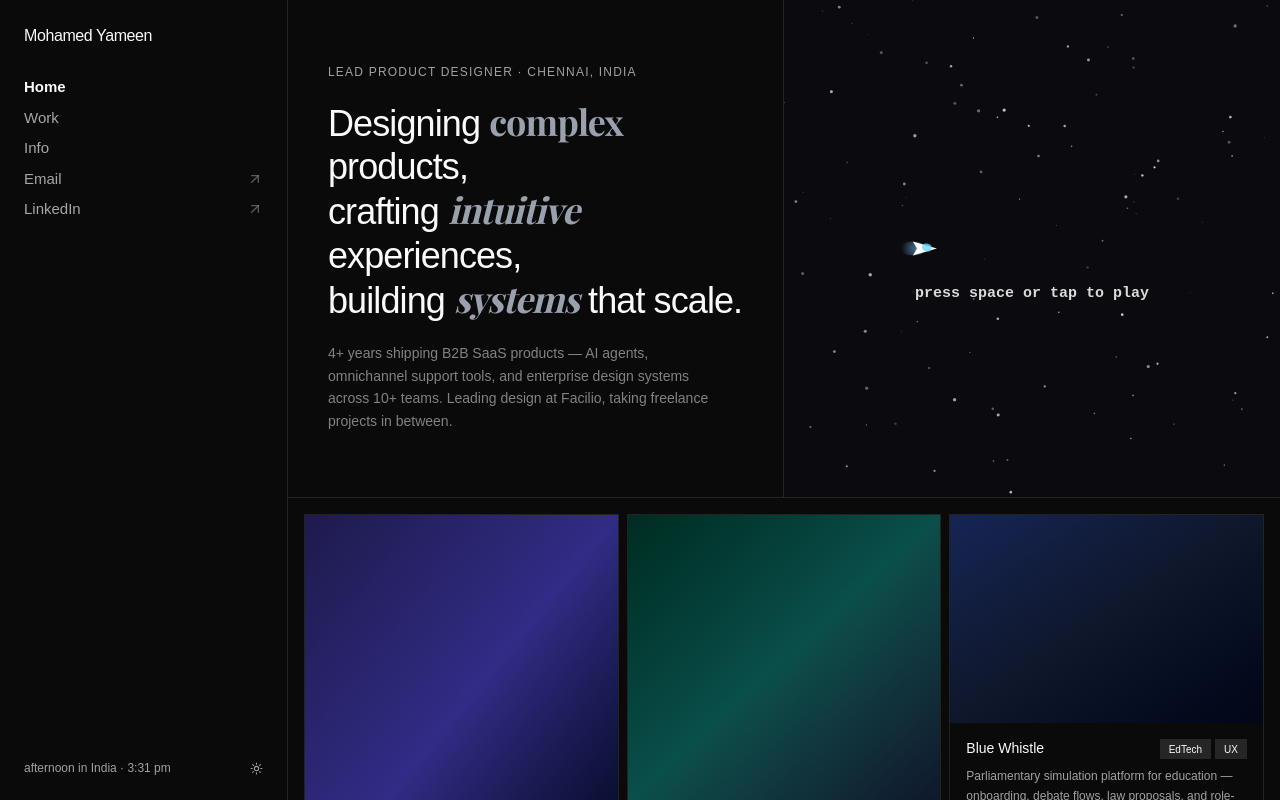
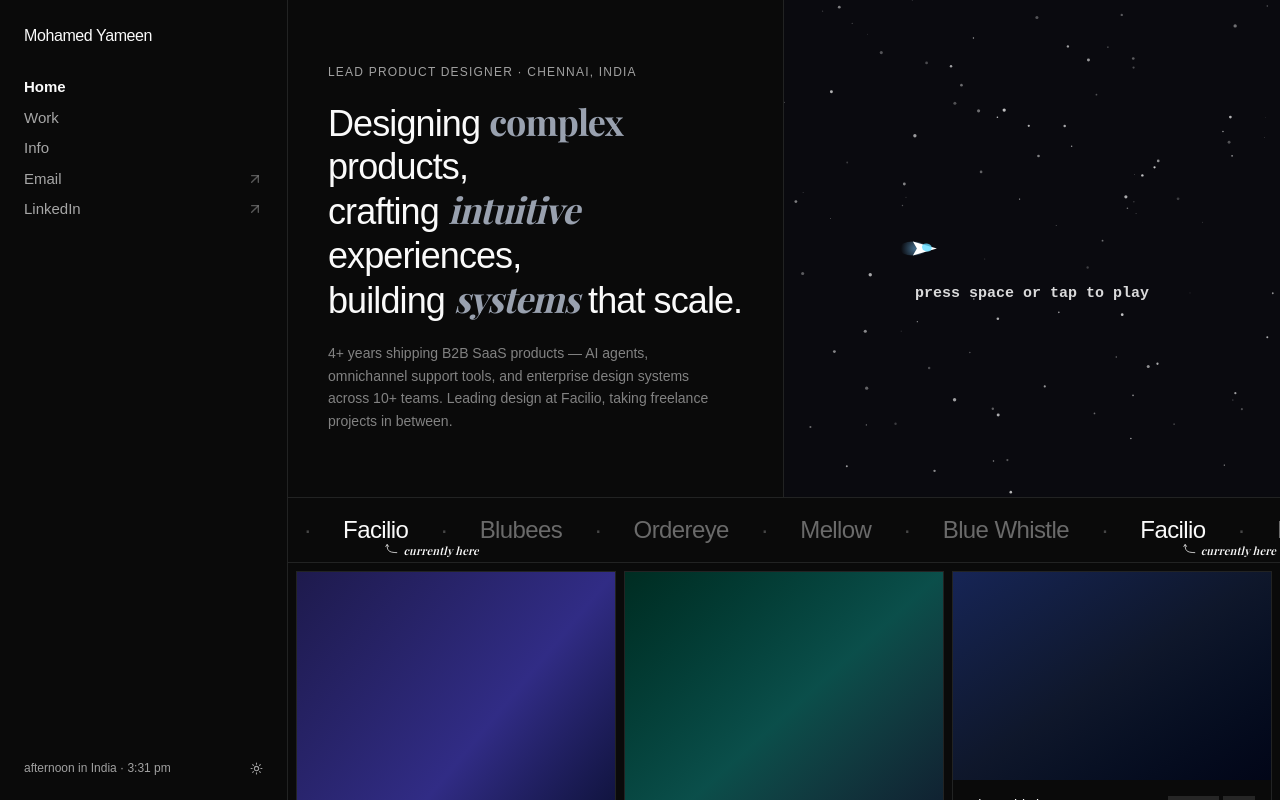
Before and after one commit to mohamedyameen/yameen-portfolio, a Next.js app: page / in a window 1280 px wide. Shown: the top 800 px of the page. Built offline with nearby package versions, Linux system fonts and the light colour scheme; a web font is replaced by a local one.

Commit message:
added so many things

```diff
--- a/app/about/AboutContent.tsx
+++ b/app/about/AboutContent.tsx
@@ -2,6 +2,7 @@
 
 import { motion } from 'framer-motion'
 import { ArrowUpRight } from 'lucide-react'
+import { Marquee } from '@/components/ui/marquee'
 
 const interests = [
   'Design', 'Gaming', 'Football', 'Chai', 'Lofi', 'Cinema',
@@ -99,19 +100,18 @@ export default function AboutContent() {
       </section>
 
       {/* ── Marquee ── */}
-      <div className="border-b border-border py-4 overflow-hidden">
-        <motion.div
-          animate={{ x: ['0%', '-50%'] }}
-          transition={{ duration: 28, ease: 'linear', repeat: Infinity }}
-          className="flex whitespace-nowrap gap-8 text-xl md:text-2xl font-medium tracking-tight"
+      <div className="border-b border-border py-4">
+        <Marquee
+          className="[--duration:32s] [--gap:2rem] text-xl md:text-2xl font-medium tracking-tight"
+          repeat={3}
         >
-          {[...interests, ...interests].map((w, i) => (
-            <span key={i} className="flex items-center gap-8">
+          {interests.map((w, i) => (
+            <span key={w} className="flex items-center gap-8">
               <span className={i % 3 === 0 ? 'text-foreground' : 'text-foreground/40'}>{w}</span>
               <span className="text-foreground/25">·</span>
             </span>
           ))}
-        </motion.div>
+        </Marquee>
       </div>
 
       {/* ── About + Currently ── */}
--- a/app/globals.css
+++ b/app/globals.css
@@ -31,6 +31,12 @@
   --radius-xl: calc(var(--radius) + 4px);
   --font-sans: var(--font-geist-sans), sans-serif;
   --font-serif: var(--font-playfair), Georgia, serif;
+  --animate-marquee: marquee var(--duration) infinite linear;
+
+  @keyframes marquee {
+    from { transform: translateX(0); }
+    to   { transform: translateX(calc(-100% - var(--gap))); }
+  }
 }
 
 :root {
--- a/app/page.tsx
+++ b/app/page.tsx
@@ -2,6 +2,7 @@ import { projects } from '@/content/projects'
 import { MasonryGrid } from '@/components/works/MasonryGrid'
 import { FadeUp } from '@/components/ui/FadeUp'
 import DotFieldWrapper from '@/components/home/DotFieldWrapper'
+import { BrandMarquee } from '@/components/home/BrandMarquee'
 
 export default function HomePage() {
   return (
@@ -52,6 +53,9 @@ export default function HomePage() {
         </div>
       </section>
 
+      {/* Brand marquee */}
+      <BrandMarquee />
+
       {/* Grid */}
       <section id="works" className="scroll-mt-16">
         <MasonryGrid projects={projects} />
--- /dev/null
+++ b/components/home/BrandMarquee.tsx
@@ -0,0 +1,56 @@
+'use client'
+import { Marquee } from '@/components/ui/marquee'
+
+const brands = ['Mellow', 'Blue Whistle', 'Facilio', 'Blubees', 'Ordereye']
+
+export function BrandMarquee() {
+  return (
+    <div className="border-b border-border py-4">
+      <Marquee
+        className="[--duration:16s] [--gap:2rem] text-xl md:text-2xl font-medium tracking-tight"
+        repeat={3}
+      >
+        {brands.map((brand) => (
+          <span key={brand} className="flex items-center gap-8">
+            {brand === 'Facilio' ? (
+              <span className="relative inline-block">
+                <span className="relative text-foreground">{brand}</span>
+                <span
+                  className="absolute -bottom-2.5 left-[65%] flex items-end gap-1 text-[11px] italic font-semibold text-foreground whitespace-nowrap leading-none tracking-wide"
+                  style={{ fontFamily: 'var(--font-playfair)' }}
+                >
+                  <svg
+                    width="14"
+                    height="11"
+                    viewBox="0 0 20 16"
+                    fill="none"
+                    className="shrink-0 mb-0.5"
+                    aria-hidden
+                  >
+                    <path
+                      d="M17 14 C 4 14, 3 10, 3 3"
+                      stroke="currentColor"
+                      strokeWidth="1.1"
+                      strokeLinecap="round"
+                    />
+                    <path
+                      d="M1 5 L3 2 L5 5"
+                      stroke="currentColor"
+                      strokeWidth="1.1"
+                      strokeLinecap="round"
+                      strokeLinejoin="round"
+                    />
+                  </svg>
+                  currently here
+                </span>
+              </span>
+            ) : (
+              <span className="text-foreground/40">{brand}</span>
+            )}
+            <span className="text-foreground/25">·</span>
+          </span>
+        ))}
+      </Marquee>
+    </div>
+  )
+}
--- /dev/null
+++ b/components/ui/marquee.tsx
@@ -0,0 +1,44 @@
+import { type ComponentPropsWithoutRef } from 'react'
+import { cn } from '@/lib/utils'
+
+interface MarqueeProps extends ComponentPropsWithoutRef<'div'> {
+  className?: string
+  reverse?: boolean
+  pauseOnHover?: boolean
+  children: React.ReactNode
+  repeat?: number
+}
+
+export function Marquee({
+  className,
+  reverse = false,
+  pauseOnHover = false,
+  children,
+  repeat = 4,
+  ...props
+}: MarqueeProps) {
+  return (
+    <div
+      {...props}
+      className={cn(
+        'group flex flex-row gap-(--gap) overflow-x-clip [--duration:40s] [--gap:2rem]',
+        className,
+      )}
+    >
+      {Array(repeat)
+        .fill(0)
+        .map((_, i) => (
+          <div
+            key={i}
+            className={cn(
+              'flex shrink-0 flex-row justify-around gap-(--gap) animate-marquee',
+              pauseOnHover && 'group-hover:[animation-play-state:paused]',
+              reverse && '[animation-direction:reverse]',
+            )}
+          >
+            {children}
+          </div>
+        ))}
+    </div>
+  )
+}
--- a/components/works/MasonryGrid.tsx
+++ b/components/works/MasonryGrid.tsx
@@ -150,7 +150,7 @@ export function MasonryGrid({ projects }: { projects: Project[] }) {
 
   return (
     <div
-      className="p-3 sm:p-4 columns-1 sm:columns-2 lg:columns-3 gap-2"
+      className="p-2 columns-1 sm:columns-2 lg:columns-3 gap-2"
       onMouseMove={handleMouseMove}
     >
       {projects.map((project, i) => (
```
